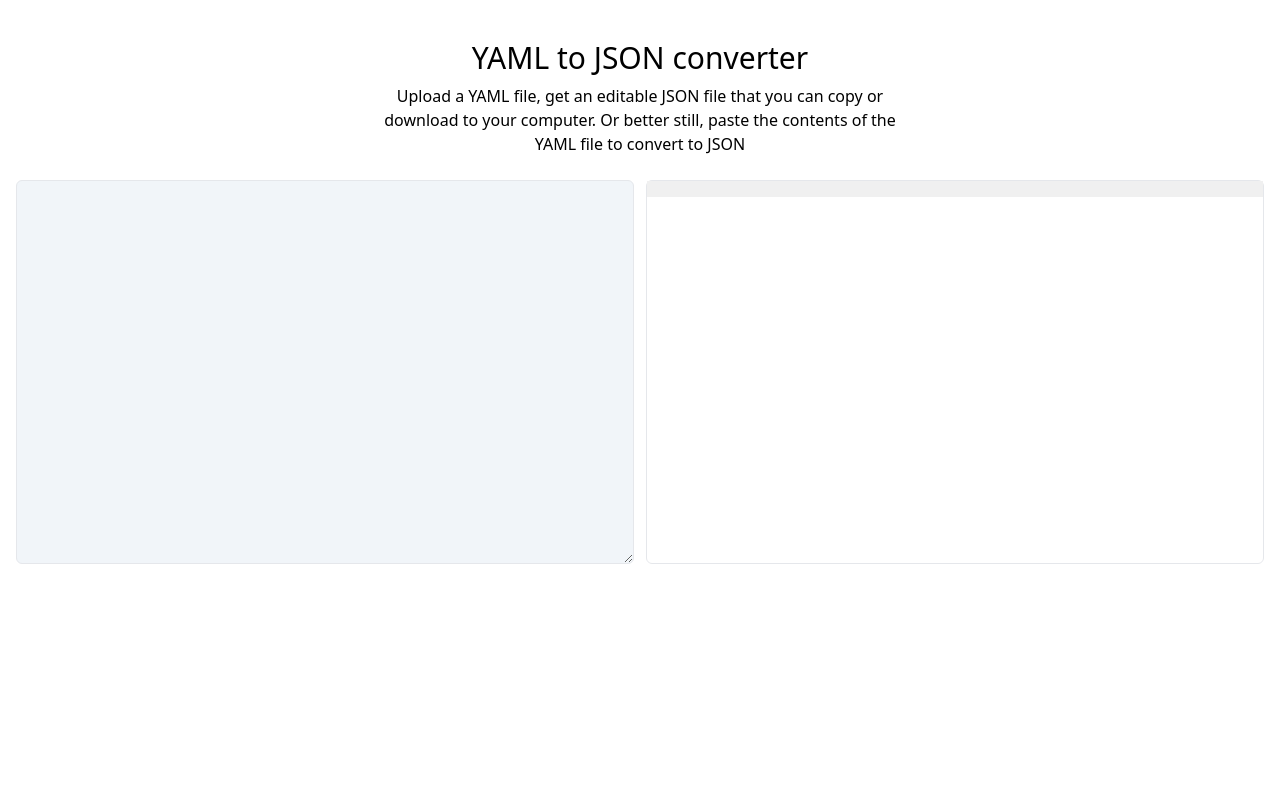
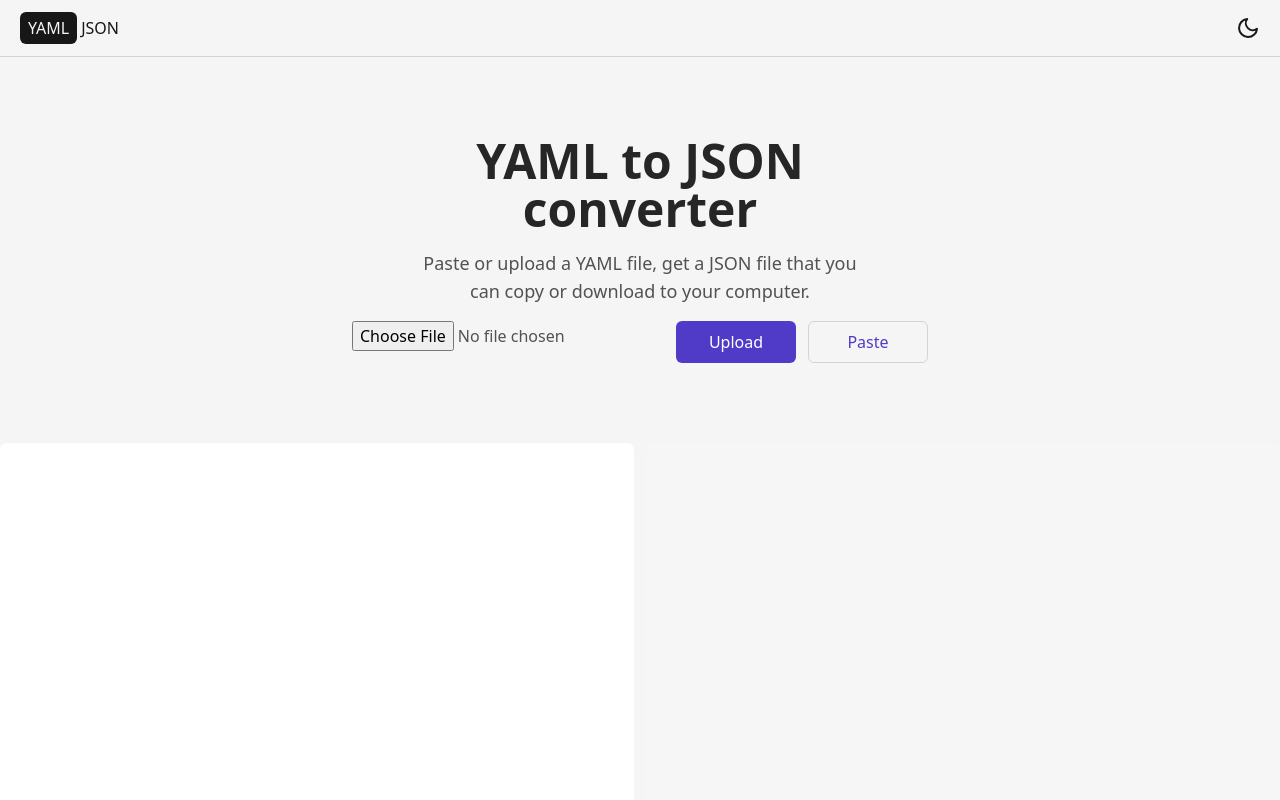
Before and after one commit to vickonrails/yaml-json, a Next.js app: page / in a window 1280 px wide. Shown: the top 800 px of the page. Built offline with nearby package versions, Linux system fonts and the light colour scheme.

Commit message:
chore: solidify app shell structure

```diff
--- a/package.json
+++ b/package.json
@@ -16,15 +16,18 @@
     "@types/react-syntax-highlighter": "^15.5.7",
     "@types/yamljs": "^0.2.31",
     "autoprefixer": "10.4.15",
+    "clsx": "^2.0.0",
     "eslint": "8.49.0",
     "eslint-config-next": "13.5.1",
     "highlight.js": "^11.8.0",
     "js-yaml": "^4.1.0",
     "next": "13.5.1",
+    "next-themes": "^0.2.1",
     "postcss": "8.4.30",
     "react": "18.2.0",
     "react-contenteditable": "^3.3.7",
     "react-dom": "18.2.0",
+    "react-feather": "^2.0.10",
     "react-syntax-highlighter": "^15.5.0",
     "swr": "^2.2.2",
     "tailwindcss": "3.3.3",
--- /dev/null
+++ b/src/components/json-block.tsx
@@ -0,0 +1,14 @@
+import { useTheme } from 'next-themes';
+import Highlighter from 'react-syntax-highlighter';
+import { stackoverflowDark, stackoverflowLight } from 'react-syntax-highlighter/dist/esm/styles/hljs';
+
+const JSONBlock = ({ json }: { json: string }) => {
+    const { theme } = useTheme()
+    return (
+        <Highlighter language='json' style={theme === 'dark' ? stackoverflowDark : stackoverflowLight}>
+            {JSON.stringify(json, null, 2)}
+        </Highlighter>
+    )
+}
+
+export default JSONBlock
--- /dev/null
+++ b/src/components/nav.tsx
@@ -0,0 +1,15 @@
+import { Logo } from "@/pages";
+import dynamic from "next/dynamic";
+
+const ThemeSwitcher = dynamic(() => import('@/components/theme-switcher'), { ssr: false, loading: () => <div>Loading...</div> })
+
+function Nav() {
+    return (
+        <nav className="flex border-b border-neutral-300 py-2 px-5 gap-4 justify-between items-center bg-neutral-100">
+            <Logo />
+            <ThemeSwitcher />
+        </nav>
+    )
+}
+
+export default Nav
--- /dev/null
+++ b/src/components/theme-switcher.tsx
@@ -0,0 +1,15 @@
+
+import { useTheme } from 'next-themes';
+import { Moon, Sun } from 'react-feather';
+
+const ThemeSwitcher = () => {
+    // TODO: find the right loading state for the icon
+    const { setTheme, theme } = useTheme();
+    return (
+        <button onClick={ev => setTheme(theme === 'dark' ? 'light' : 'dark')} className='text-neutral-900'>
+            {theme === 'dark' ? <Sun /> : <Moon />}
+        </button>
+    )
+}
+
+export default ThemeSwitcher
--- a/src/pages/_app.tsx
+++ b/src/pages/_app.tsx
@@ -1,6 +1,14 @@
-import '@/styles/globals.css'
-import type { AppProps } from 'next/app'
+import '@/styles/globals.css';
+
+import type { AppProps } from 'next/app';
+import Nav from '../components/nav';
+import { ThemeProvider } from 'next-themes'
 
 export default function App({ Component, pageProps }: AppProps) {
-  return <Component {...pageProps} />
+  return (
+    <ThemeProvider>
+      <Nav />
+      <Component {...pageProps} />
+    </ThemeProvider>
+  )
 }
--- a/src/pages/index.tsx
+++ b/src/pages/index.tsx
@@ -1,53 +1,123 @@
-import "highlight.js/styles/night-owl.css";
+import clsx from 'clsx';
 import { load } from 'js-yaml';
-import { ChangeEvent, useEffect, useState } from 'react';
-import Highlighter from 'react-syntax-highlighter';
+import { useTheme } from 'next-themes';
+import dynamic from 'next/dynamic';
+import { ChangeEvent, useCallback, useEffect, useRef, useState } from 'react';
+import { Clipboard } from 'react-feather';
 import { useLocal } from './use-local';
 
+const JSONBlock = dynamic(() => import('@/components/json-block'), { ssr: false, loading: () => <div>Loading...</div> })
+
 export default function Home() {
-  const [json, setJSON] = useState('')
-  const { value: yml, update: setYml } = useLocal('ymlJSON:yaml')
+  const [value, setValue] = useLocal('ymlJSON:yaml')
+  const { theme } = useTheme()
+  const [json, setJSON] = useState('');
+  const [isMounted, setIsMounted] = useState(false)
+
+  useEffect(() => {
+    setIsMounted(true)
+  }, [])
 
   const handleChange = (ev: ChangeEvent<HTMLTextAreaElement>) => {
-    setYml(ev.target.value);
+    setValue(ev.target.value);
   }
+
+  const inputRef = useRef<HTMLTextAreaElement>(null)
 
   useEffect(() => {
     try {
-      const parsed = load(yml) as string
+      const parsed = load(value) as string
       setJSON(parsed)
     } catch (error) {
       console.log(error)
     }
-  }, [yml])
+  }, [value])
+
+  const handleCopy = (block: 'json' | 'yaml') => {
+    if (block === "json") {
+      navigator.clipboard.writeText(JSON.stringify(json, null, 2))
+      return
+    }
+    navigator.clipboard.writeText(value)
+  }
+
+  const navigateToInput = useCallback(() => {
+    const input = inputRef.current;
+    input?.scrollIntoView({ behavior: 'smooth' })
+    setTimeout(() => {
+      input?.focus();
+    }, 500)
+  }, [])
 
   return (
-    <main className='h-full px-4'>
-      <header className='max-w-lg mx-auto mb-6 mt-10'>
-        <h1 className='text-3xl text-center mb-2'>YAML to JSON converter</h1>
-        <p className='text-center'>
-          Upload a YAML file, get an editable JSON file that
-          you can copy or download to your computer. Or better still,
-          paste the contents of the YAML file to convert to JSON
+    <main className='h-full bg-foreground'>
+      <header className='max-w-md mx-auto mb-6 pt-20 pb-10'>
+        <h1 className='text-5xl font-bold text-center mb-4'>YAML to JSON converter</h1>
+        <p className='text-center text-lg'>
+          Paste or upload a YAML file, get a JSON file that
+          you can copy or download to your computer.
         </p>
+
+        <div className="flex justify-center py-4 gap-3">
+          <input type='file' onChange={ev => console.log(ev)} />
+          <Button>Upload</Button>
+          <Button onClick={navigateToInput} variants="secondary">Paste</Button>
+        </div>
       </header>
-      <section className='flex gap-3 max-w-[1300px] mx-auto'>
-        <div className='flex-1'>
+      <section className='flex gap-3 max-w-[1300px] mx-auto mb-9'>
+        <div className='flex-1 relative group'>
           <textarea
+            ref={inputRef}
             onChange={handleChange}
-            value={yml}
-            className='border rounded-md w-full p-2 bg-slate-100 whitespace-pre-wrap h-96'
+            value={value}
+            className='rounded-md w-full p-2 whitespace-pre-wrap h-[90vh]'
           />
+          <CopyToClipboard onClick={_ => handleCopy('yaml')} className="group-hover:opacity-100" />
         </div>
 
-        <div className='flex-1 h-96 overflow-y-auto'>
-          <div className='w-full border h-full rounded-md'>
-            <Highlighter language='json'>
-              {JSON.stringify(json, null, 2)}
-            </Highlighter>
+        <div className='flex-1 relative group'>
+          <div className='w-full h-[90vh] overflow-y-auto rounded-md '>
+            <JSONBlock json={json} />
           </div>
+          <CopyToClipboard onClick={_ => handleCopy('json')} className="group-hover:opacity-100" />
         </div>
       </section>
     </main>
   )
 }
+
+function CopyToClipboard({ className, ...props }: React.ButtonHTMLAttributes<HTMLButtonElement>) {
+  const classes = clsx('absolute transition-opacity opacity-0 border p-1 bg-slate-100 rounded-md top-4 right-4 z-10', className)
+  return (
+    <button className={classes}  {...props}>
+      <Clipboard />
+    </button>
+  )
+}
+
+interface ButtonProps extends React.ButtonHTMLAttributes<HTMLButtonElement> {
+  variants?: 'primary' | 'secondary'
+  link?: boolean
+}
+
+function Button({ variants = 'primary', ...props }: ButtonProps) {
+  return (
+    <button
+      className={clsx(
+        'px-4 py-2 rounded-md min-w-[120px] text-center font-medium',
+        variants === 'primary' && 'bg-primary text-white',
+        variants === 'secondary' && 'border border-neutral-300 text-primary'
+      )}
+      {...props}
+    />
+  )
+}
+
+export function Logo() {
+  return (
+    <div className="flex gap-1 items-center py-1">
+      <span className="bg-neutral-900 text-neutral-100 rounded-md py-1 px-2">YAML</span>
+      <span className="text-neutral-900">JSON</span>
+    </div>
+  )
+}
--- a/src/pages/use-local.ts
+++ b/src/pages/use-local.ts
@@ -1,19 +1,16 @@
-import { useCallback, useEffect, useState } from "react";
+import { useEffect, useState } from "react";
 
-export function useLocal(key: string) {
-    const [value, setValue] = useState('');
-
-    const update = useCallback((code: string) => {
-        localStorage.setItem(key, code);
-        setValue(code);
-    }, [])
+export function useLocal(key: string, initialValue = ''): [string, (value: string) => void] {
+    const [value, setValue] = useState(() => {
+        if (typeof window !== 'undefined') {
+            return window.localStorage.getItem(key) || initialValue
+        }
+        return initialValue
+    });
 
     useEffect(() => {
-        const localCode = localStorage.getItem(key);
-        if (localCode) {
-            setValue(localCode);
-        }
-    }, [])
+        localStorage.setItem(key, value)
+    }, [key, value])
 
-    return { value, update }
+    return [value, setValue]
 }
--- a/src/styles/globals.css
+++ b/src/styles/globals.css
@@ -2,26 +2,43 @@
 @tailwind components;
 @tailwind utilities;
 
-/* :root {
-  --foreground-rgb: 0, 0, 0;
-  --background-start-rgb: 214, 219, 220;
-  --background-end-rgb: 255, 255, 255;
+:root {
+  --neutral-50: #fafafa;
+  --neutral-100: #f5f5f5;
+  --neutral-200: #e5e5e5;
+  --neutral-300: #d4d4d4;
+  --neutral-400: #a3a3a3;
+  --neutral-500: #737373;
+  --neutral-600: #525252;
+  --neutral-700: #404040;
+  --neutral-800: #262626;
+  --neutral-900: #171717;
+  --neutral-950: #0a0a0a;
 }
 
-@media (prefers-color-scheme: dark) {
-  :root {
-    --foreground-rgb: 255, 255, 255;
-    --background-start-rgb: 0, 0, 0;
-    --background-end-rgb: 0, 0, 0;
-  }
-} */
+[data-theme='dark'] {
+  --neutral-950: #fafafa;
+  --neutral-900: #f5f5f5;
+  --neutral-800: #e5e5e5;
+  --neutral-700: #d4d4d4;
+  --neutral-600: #a3a3a3;
+  --neutral-500: #737373;
+  --neutral-400: #525252;
+  --neutral-300: #404040;
+  --neutral-200: #262626;
+  --neutral-100: #171717;
+  --neutral-50: #0a0a0a;
+}
 
 body {
-  color: rgb(var(--foreground-rgb));
-  background: linear-gradient(
-      to bottom,
-      transparent,
-      rgb(var(--background-end-rgb))
-    )
-    rgb(var(--background-start-rgb));
+  background-color: var(--neutral-100);
+  color: var(--neutral-600);
+  transition: color 0.3s ease-out, background-color 0.3s ease-out;
 }
+
+h1,h2,h3,h4,h5,h6 {
+  color: var(--neutral-800);
+}
+pre {
+  height: 100%;
+}
--- a/tailwind.config.ts
+++ b/tailwind.config.ts
@@ -8,11 +8,23 @@ const config: Config = {
   ],
   theme: {
     extend: {
-      backgroundImage: {
-        'gradient-radial': 'radial-gradient(var(--tw-gradient-stops))',
-        'gradient-conic':
-          'conic-gradient(from 180deg at 50% 50%, var(--tw-gradient-stops))',
-      },
+      colors: {
+        primary: '#4f3bc7',
+        neutral: {
+          50: 'var(--neutral-50)',
+          100: 'var(--neutral-100)',
+          200: 'var(--neutral-200)',
+          300: 'var(--neutral-300)',
+          400: 'var(--neutral-400)',
+          500: 'var(--neutral-500)',
+          600: 'var(--neutral-600)',
+          700: 'var(--neutral-700)',
+          800: 'var(--neutral-800)',
+          900: 'var(--neutral-900)',
+          950: 'var(--neutral-950)',
+        }
+      }
+
     },
   },
   plugins: [],
```
Also changed, not shown: 1 other file (tests, documents, lock files or other folders).
